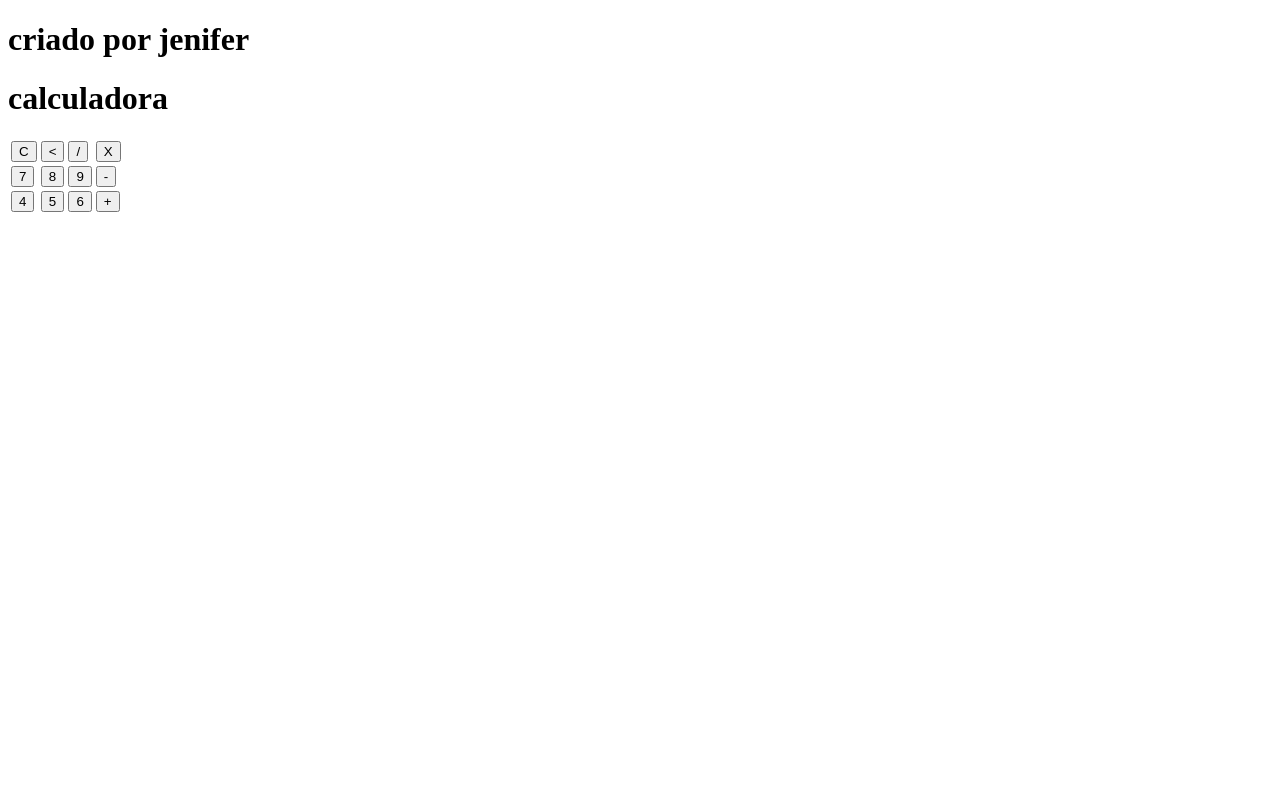
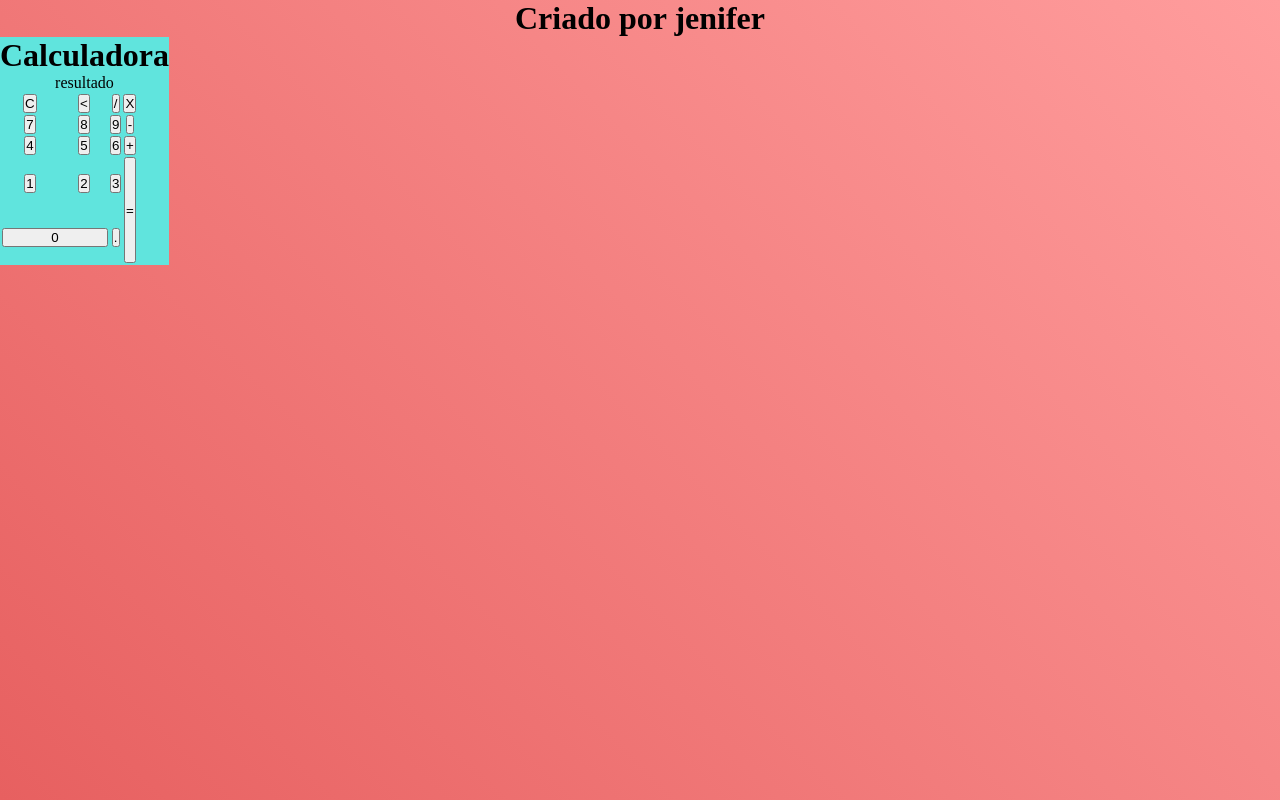
Before and after one commit to jeni2006/pratica3trimestre, a plain HTML site: page index.html in a window 1280 px wide. Drawn offline with Linux system fonts and the light colour scheme.

Commit message:
Add files via upload

```diff
--- a/index.html
+++ b/index.html
@@ -2,39 +2,49 @@
 
 <html>
     <head>
-<title>calculadora</title>
+        <title>Calculadora</title>
         <meta harset="UTF-8">
-<meta name="viewport" content="width-device-widtgh, initial-scale=1.0">
+        <meta name="viewport" content="width-device-width, initial-scale=1.0">
         <link rel="stylesheet" href="styles.css">
-<script source="main.js"></script>
     </head>
 
     <body>
         <div class="fundo">
-         <h1>criado por jenifer</h1>
-            <div class="calculadora">
-            <h1>calculadora</h1>
-            <p id="resultado"></p>
+            <h1>Criado por jenifer</h1>
+            <div class="Calculadora">
+                <h1>Calculadora</h1>
+                <p id="resultado">resultado</p>
                 <table>
                     <tr>
-                    <td><button>C</button></td>
-                    <td><button><</button></td>
-                    <td><button>/</button></td>
-                    <td><button>X</button></td>
+                        <td><button class="botao">C</button></td>
+                        <td><button class="botao"><</button></td>
+                        <td><button class="botao">/</button></td>
+                        <td><button class="botao">X</button></td>
                     </tr>
                     <tr>
-                    <td><button>7</button></td>
-                    <td><button>8</button></td>
-                    <td><button>9</button></td>
-                    <td><button>-</button></td>
+                        <td><button class="botao">7</button></td>
+                        <td><button class="botao">8</button></td>
+                        <td><button class="botao">9</button></td>
+                        <td><button class="botao">-</button></td>
                     </tr>
                     <tr>
-                    <td><button>4</button></td>
-                    <td><button>5</button></td>
-                    <td><button>6</button></td>
-                    <td><button>+</button></td>
+                        <td><button class="botao">4</button></td>
+                        <td><button class="botao">5</button></td>
+                        <td><button class="botao">6</button></td>
+                        <td><button class="botao">+</button></td>
+                    </tr>
+                    <tr>
+                        <td><button class="botao">1</button></td>
+                        <td><button class="botao">2</button></td>
+                        <td><button class="botao">3</button></td>
+                        <td rowspan="2"><button class="botao" style="height: 106px;">=</button></td>
+                    </tr>
+                    <tr>
+                        <td colspan="2"><button class="botao" style="width: 106px;">0</button></td>
+                        <td><button class="botao">.</button></td>
                     </tr>
                 </table>
             </div>
+        </div>
     </body>
 </html>
--- a/styles.css
+++ b/styles.css
@@ -0,0 +1,15 @@
+*{
+    margin: 0;
+    padding: 0;
+}
+.fundo{
+    background-image: linear-gradient(45deg, rgb(231, 96, 96), rgb(255, 157, 157));
+    height: 100vh;
+    color:black;
+    font-family:'Times New Roman', Times, serif;
+    text-align: center;
+}
+.Calculadora{
+    position:absolute;
+    background-color:rgba(93, 231, 224, 0.979);
+}
```
Lines whose indentation alone changed are shown as unchanged.
